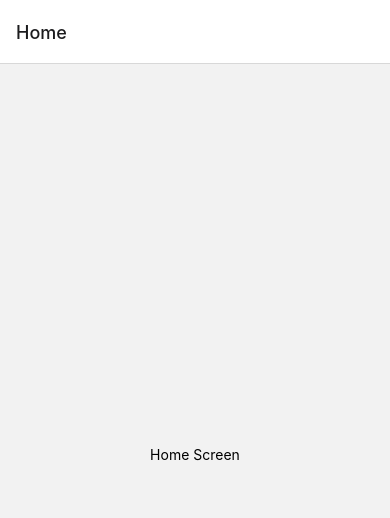
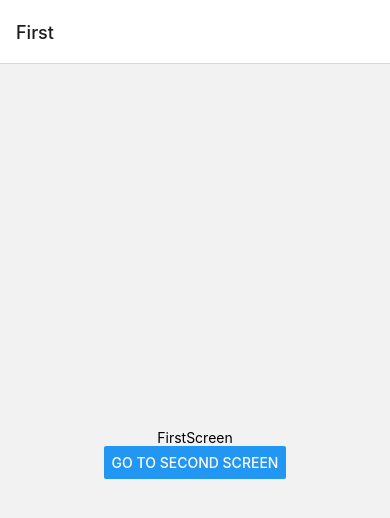
Before and after one commit to SteveGreenley/rn101, a React Native app: screen /First in a window 390 px wide. Before the commit this address had no page. Shown: the top 518 px of the page. Built offline with nearby package versions, Linux system fonts and the light colour scheme.

Commit message:
react navigation stack with two screens

```diff
--- a/src/App.tsx
+++ b/src/App.tsx
@@ -1,26 +1,8 @@
 import * as React from 'react';
-import {View, Text} from 'react-native';
-import {NavigationContainer} from '@react-navigation/native';
-import {createNativeStackNavigator} from '@react-navigation/native-stack';
-
-function HomeScreen() {
-  return (
-    <View style={{flex: 1, alignItems: 'center', justifyContent: 'center'}}>
-      <Text>Home Screen</Text>
-    </View>
-  );
-}
-
-const Stack = createNativeStackNavigator();
+import AppNavigation from './navigation/AppNavigation';
 
 function App() {
-  return (
-    <NavigationContainer>
-      <Stack.Navigator>
-        <Stack.Screen name="Home" component={HomeScreen} />
-      </Stack.Navigator>
-    </NavigationContainer>
-  );
+  return <AppNavigation />;
 }
 
 export default App;
--- /dev/null
+++ b/src/navigation/AppNavigation.tsx
@@ -0,0 +1,20 @@
+import React from 'react';
+import {NavigationContainer} from '@react-navigation/native';
+import {createNativeStackNavigator} from '@react-navigation/native-stack';
+import FirstScreen from '../screens/FirstScreen';
+import SecondScreen from '../screens/SecondScreen';
+
+const Stack = createNativeStackNavigator();
+
+const AppNavigation = (): JSX.Element => {
+  return (
+    <NavigationContainer>
+      <Stack.Navigator>
+        <Stack.Screen name="First" component={FirstScreen} />
+        <Stack.Screen name="Second" component={SecondScreen} />
+      </Stack.Navigator>
+    </NavigationContainer>
+  );
+};
+
+export default AppNavigation;
--- a/src/screens/FirstScreen.tsx
+++ b/src/screens/FirstScreen.tsx
@@ -1,10 +1,17 @@
 import React from 'react';
-import {View, Text, StyleSheet} from 'react-native';
+import {View, Text, Button, StyleSheet} from 'react-native';
+import {useNavigation} from '@react-navigation/native';
 
 const FirstScreen = (): JSX.Element => {
+  const {navigate} = useNavigation();
+
+  const goToSecondScreen = () => {
+    navigate('Second');
+  };
   return (
     <View style={styles.container}>
       <Text>FirstScreen</Text>
+      <Button onPress={goToSecondScreen} title="Go to Second Screen" />
     </View>
   );
 };
```
